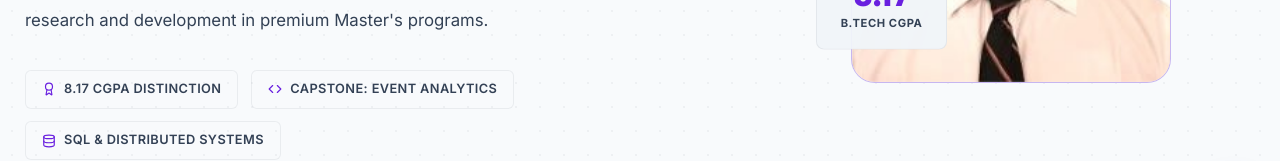
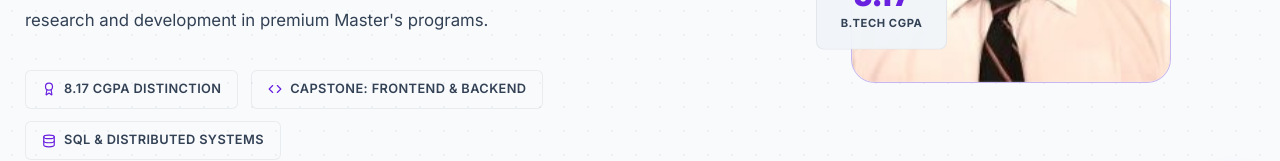
Before and after one commit to NirbhayKunwar/Portfolio, a React (Vite) app: page / in a window 1280 px wide. Shown: the part 553-714 px from the top of the page. Built offline with nearby package versions, Linux system fonts and the light colour scheme.

Commit message:
style: rename capstone hero tag to Frontend & Backend

```diff
--- a/src/components/Hero.jsx
+++ b/src/components/Hero.jsx
@@ -114,7 +114,7 @@ const Hero = ({ vibe }) => {
             {vibe === 'academic' ? (
               <>
                 <span className="hero-tag-item"><Award size={14} /> 8.17 CGPA Distinction</span>
-                <span className="hero-tag-item"><Code size={14} /> Capstone: Event Analytics</span>
+                <span className="hero-tag-item"><Code size={14} /> Capstone: Frontend & Backend</span>
                 <span className="hero-tag-item"><Database size={14} /> SQL & Distributed Systems</span>
               </>
             ) : (
```
